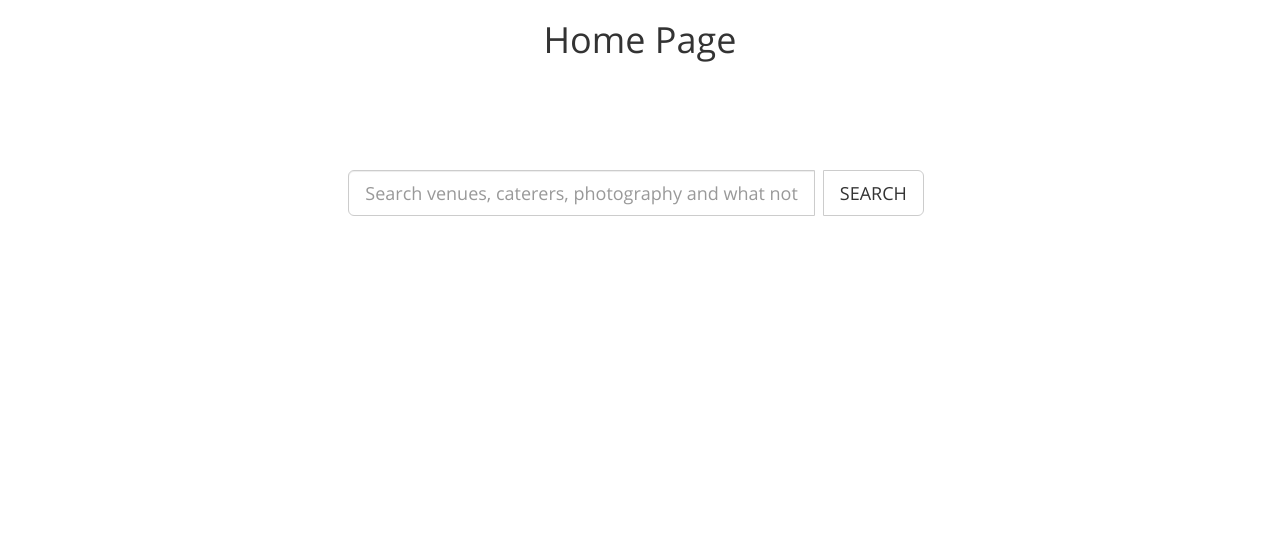
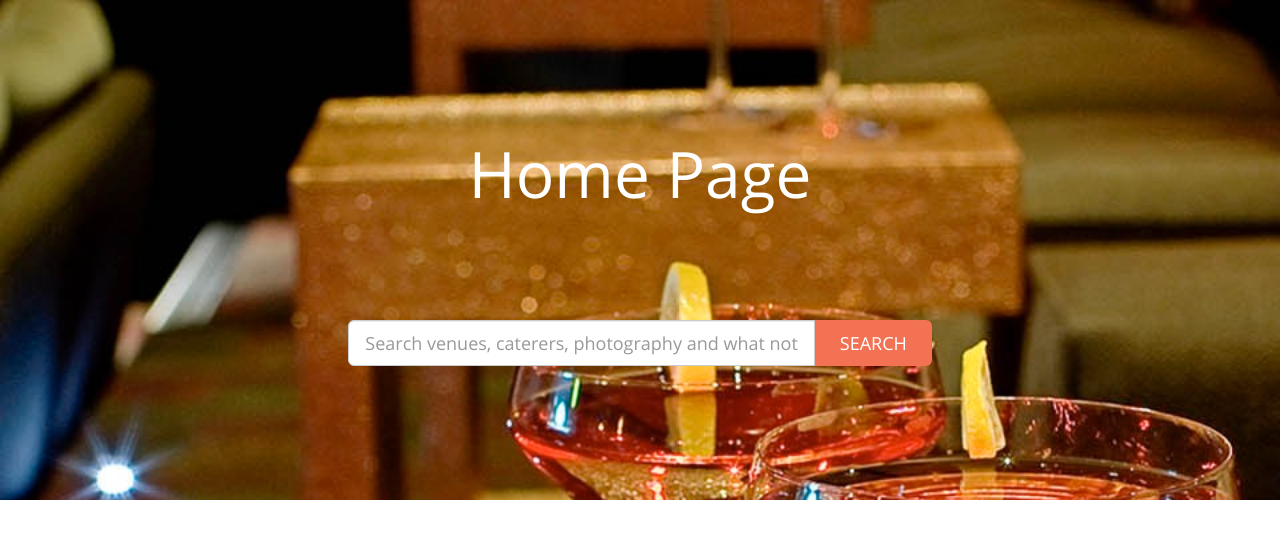
Before and after one commit to suoicytrapel/suoicytrapel-ui, a website: page app/index.html in a window 1280 px wide. Drawn offline with nearby package versions, Linux system fonts and the light colour scheme; some packages are replaced by stand-ins of ours; files that its build step writes are made by us from their sources; a script that the page names is missing.

Commit message:
included the css file home.css

```diff
--- a/app/index.html
+++ b/app/index.html
@@ -13,6 +13,7 @@
     <!-- endbuild -->
     <!-- build:css(.tmp) styles/main.css -->
     <link rel="stylesheet" href="styles/main.css">
+    <link rel="stylesheet" href="styles/home/home.css">
     <!-- endbuild -->
   </head>
   <body ng-app="leparticiousUiApp">
```
